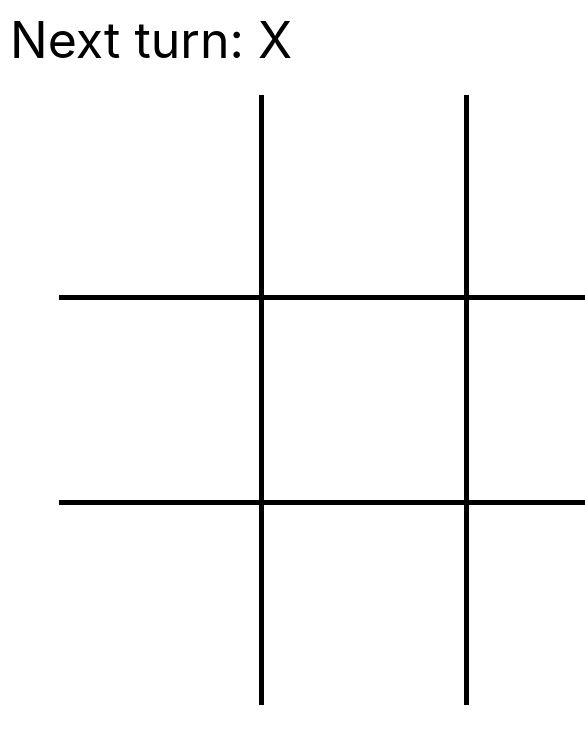
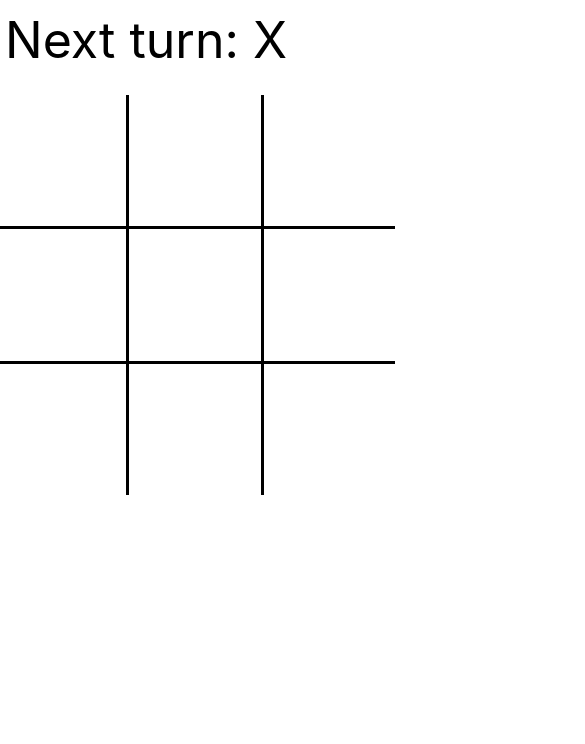
Before and after one commit to dofu89/Tic-Tac-Toe, a React (Create React App) app: page / in a window 390 px wide. Shown: the top 744 px of the page, 585 px wide, since content can reach past the window. Built offline with nearby package versions, Linux system fonts and the light colour scheme.

Commit message:
responsive style

```diff
--- a/src/App.css
+++ b/src/App.css
@@ -1,4 +1,13 @@
+* {
+  margin: 0;
+  padding: 0;
+  box-sizing: border-box;
+}
+
 body {
+  display: flex;
+  justify-content: center;
+  background-color: white;
   -webkit-touch-callout: none; /* iOS Safari */
   -webkit-user-select: none; /* Safari */
   -khtml-user-select: none; /* Konqueror HTML */
@@ -7,27 +16,43 @@ body {
   user-select: none; /* Non-prefixed version, currently
                                   supported by Chrome, Edge, Opera and Firefox */
 }
+@media (min-width: 600) {
+}
+
+@media only screen and (max-width: 768px) {
+  .board {
+    max-width: 500px;
+    max-height: 500px;
+  }
+}
+
+@media (max-width: 600px) {
+  .board {
+    max-width: 400px;
+    max-height: 400px;
+  }
+}
 
 .board {
-  display: flex;
-  flex-wrap: wrap;
-  width: 610px;
-  height: 610px;
+  display: grid;
+  grid-template-columns: 1fr 1fr 1fr;
+  grid-template-rows: 1fr 1fr 1fr;
   background-color: rgb(0, 0, 0);
-  justify-content: space-between;
   cursor: pointer;
+  width: 600px;
+  height: 600px;
+  grid-column-gap: 3px;
+  grid-row-gap: 3px;
 }
 
 .squares {
   display: flex;
-  width: 200px;
-  height: 200px;
   background-color: rgb(255, 255, 255);
-  margin-bottom: 5px;
   justify-content: center;
   align-items: center;
-  font-size: 120px;
+  font-size: 8vw;
   font-weight: 700;
+  margin-right: -0.1px;
 }
 .squares:hover {
   background-color: rgb(226, 225, 225);
@@ -39,9 +64,3 @@ body {
   padding: 10px;
   margin-bottom: 15px;
 }
-
-.game {
-  display: flex;
-  position: absolute;
-  left: 15%;
-}
```
